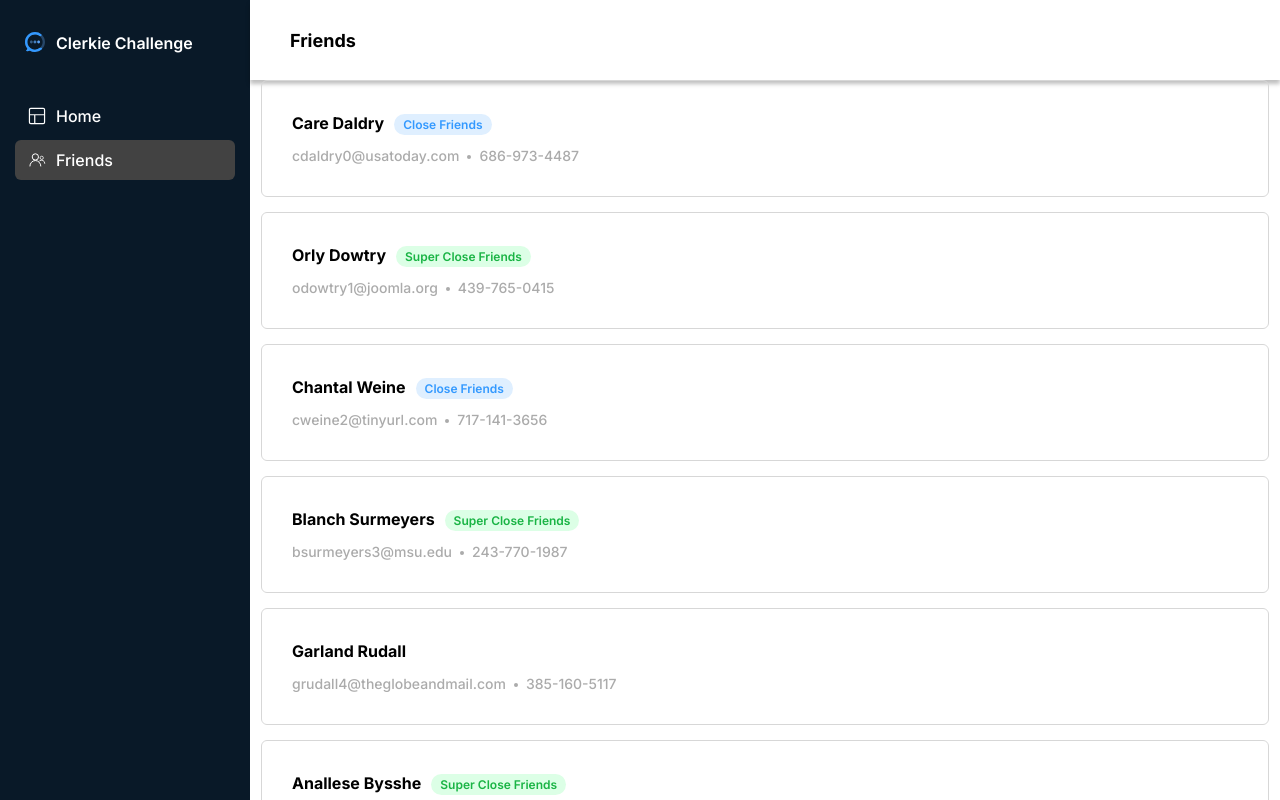
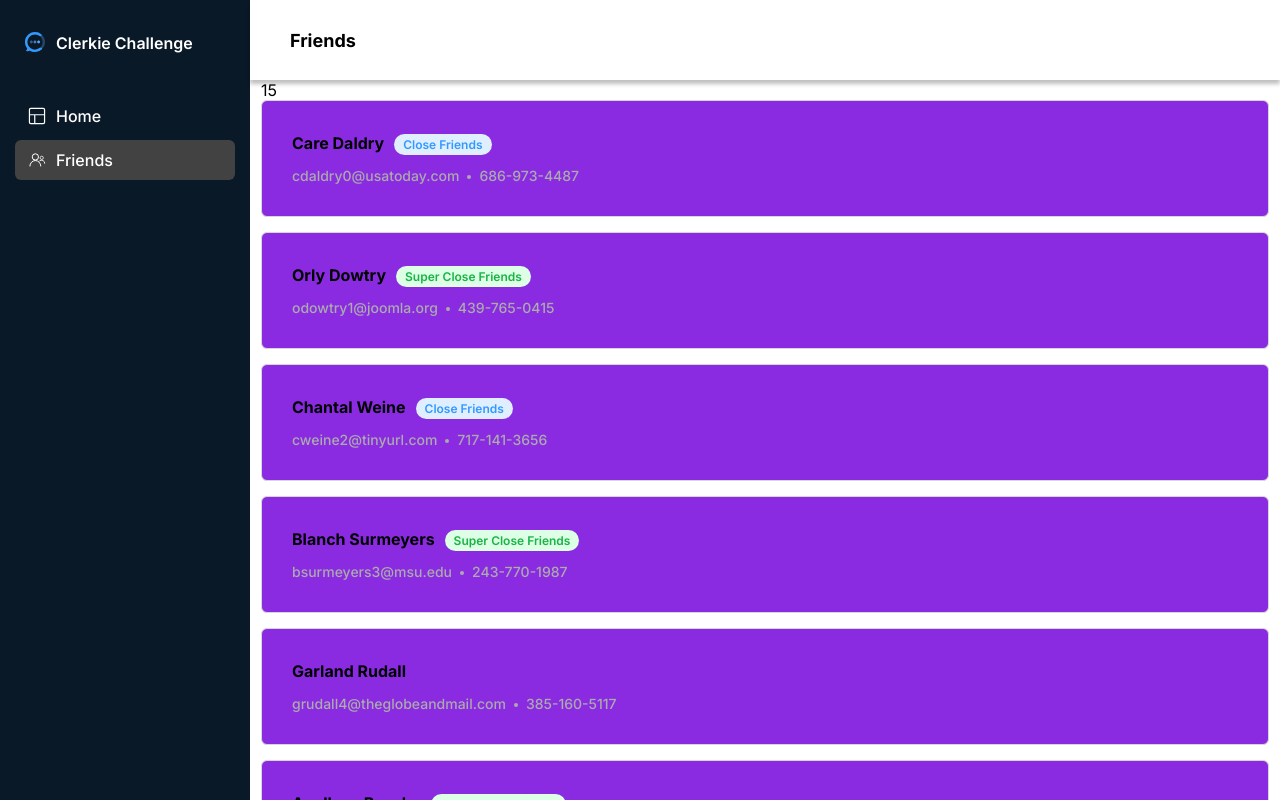
Before and after one commit to Mindgames55/clerkie, a Next.js app: page /friends in a window 1280 px wide. Built offline with nearby package versions, Linux system fonts and the light colour scheme.

Commit message:
poc for preserving state upon navigation

```diff
--- /dev/null
+++ b/app/friends-provider.js
@@ -0,0 +1,31 @@
+'use client'
+import { createContext, useReducer } from 'react';
+
+export const FriendsContext = createContext(null);
+export const FriendsDispatchContext = createContext(null);
+
+export function FriendsProvider({ children }) {
+  const [tasks, dispatch] = useReducer(
+    friendsReducer,
+    []
+  );
+
+  return (
+    <FriendsContext.Provider value={tasks}>
+      <FriendsDispatchContext.Provider value={dispatch}>
+        {children}
+      </FriendsDispatchContext.Provider>
+    </FriendsContext.Provider>
+  );
+}
+
+function friendsReducer(friends, action) {
+  switch (action.type) {
+    case 'add': {
+      return [...friends, ...action.friends];
+    }
+    default: {
+      throw Error('Unknown action: ' + action.type);
+    }
+  }
+}
--- a/app/layout.js
+++ b/app/layout.js
@@ -1,3 +1,4 @@
+import {FriendsProvider} from './friends-provider'
 import './globals.css'
 import styles from './layout.module.css'
 import { Inter } from 'next/font/google'
@@ -19,7 +20,7 @@ export default function RootLayout({ children }) {
           <SideMenu />
           <main className={styles.main}>
             <MainHeader />
-            {children}
+            <FriendsProvider>{children}</FriendsProvider>
           </main>
         </div>
       </body>
--- a/components/friends/Friend.js
+++ b/components/friends/Friend.js
@@ -5,12 +5,12 @@ const STATUS_TO_COPY = {
     'super-close': 'Super Close Friends'
 }
 
-export default function Friend({friend}) {
+export default function Friend({friend, client}) {
     const {first_name: firstName, last_name: lastName} = friend;
     const fullName = `${firstName} ${lastName}`;
 
     return (
-        <li className={styles.container}>
+        <li className={`${styles.container} ${client ? styles.black :''}`}>
             <span className={styles.name}>{fullName}</span>
             {friend.status !== 'default' && <span className={styles[friend.status]}>{STATUS_TO_COPY[friend.status]}</span>}
             <span className={styles.metadata}>
--- a/components/friends/Friend.module.css
+++ b/components/friends/Friend.module.css
@@ -51,3 +51,9 @@
     background-color: #ABABAB;
     vertical-align: middle;
 }
+
+
+/* just for debugging client component */
+.black {
+    background-color: blueviolet;
+}
--- a/components/friends/FriendsList.js
+++ b/components/friends/FriendsList.js
@@ -1,27 +1,34 @@
 'use client'
 
-import { useState } from 'react';
+import { useState, useEffect, useContext } from 'react';
 import styles from './FriendsList.module.css'
 import Friend from './Friend';
-
-// TODO use real data
-const friendMock = [{
-    first_name: 'Jhon',
-    last_name: 'Smith',
-    email: 'email@gmail.com',
-    'phone number': '(555) 456 4567',
-    status: 'close',
-    id: '1'
-}]
+import { FriendsContext, FriendsDispatchContext } from '@/app/friends-provider';
 
 export default function FriendsList({children}) {
-    const [ isInitialLoad, setInitialLoad ] = useState(true);
-    const friends = friendMock
+    const [shouldLoad, setShouldLoad] = useState(false);
+    const friends = useContext(FriendsContext);
+    const dispatch = useContext(FriendsDispatchContext);
+
+    useEffect(() => {
+        fetch('/api/friends')
+            .then(data => data.json())
+            .then(data => {
+                setTimeout(() => {
+                    dispatch({
+                        type: 'add',
+                        friends: data
+                    })
+                }, 3000)
+            })
+    }, [])
+
 
     return (
         <ul className={styles.container}>
-            {isInitialLoad && children}
-            {friends.map(friend => <Friend friend={friend} key={friend.id}/>)}
+            {friends.length}
+            {friends.map(friend => <Friend client={true} friend={friend} key={friend.id}/>)}
+            {!friends.length && children}
         </ul>
     )
 }
```
